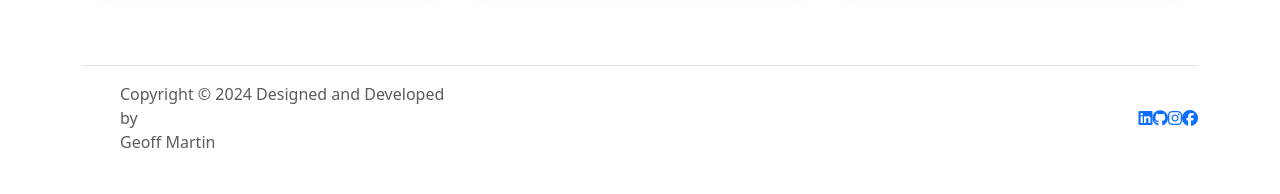
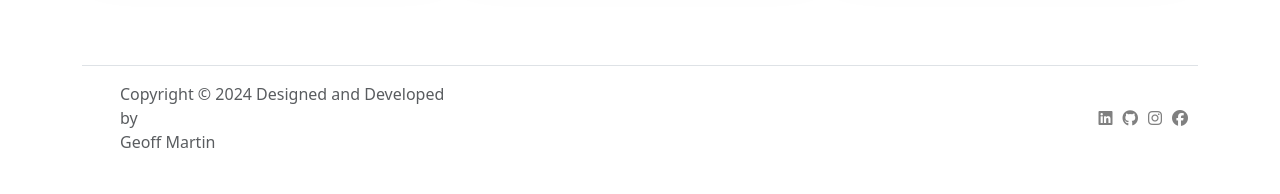
Before and after one commit to geoffm39/cafe-and-wifi-website, a Flask app: page / in a window 1280 px wide. Shown: the part 1278-1472 px from the top of the page. Run offline with Flask 3, Linux system fonts and the light colour scheme; some libraries are stand-ins or nearby versions.

Commit message:
add style.css

```diff
--- /dev/null
+++ b/app/static/css/style.css
@@ -0,0 +1,4 @@
+.social_media_icon{
+    color: grey;
+    margin-right: 10px;
+}
--- a/app/templates/base.html
+++ b/app/templates/base.html
@@ -8,6 +8,7 @@
         {{ bootstrap.load_css() }}
     {% endblock %}
     <script src="https://kit.fontawesome.com/a5f5612be0.js" crossorigin="anonymous"></script>
+    <link rel="stylesheet" href="{{ url_for('static', filename='css/style.css') }}">
 </head>
 <body>
     <header class="p-3 text-bg-dark">
@@ -62,22 +63,22 @@
 
     <ul class="nav col-md-4 justify-content-end list-unstyled d-flex">
         <li>
-            <a href="https://www.linkedin.com/in/geoffrey-martin-728174261/" class="Linkedin" target="_blank">
+            <a href="https://www.linkedin.com/in/geoffrey-martin-728174261/" class="social_media_icon" target="_blank">
                 <i class="fa-brands fa-linkedin"></i>
             </a>
         </li>
         <li>
-            <a href="https://github.com/geoffm39" class="Github" target="_blank">
+            <a href="https://github.com/geoffm39" class="social_media_icon" target="_blank">
                 <i class="fa-brands fa-github"></i>
             </a>
         </li>
         <li>
-            <a href="http://wwww.fb.com/themefisher" class="Instagram" target="_blank">
+            <a href="https://www.instagram.com/chef_geoff.martin/" class="social_media_icon" target="_blank">
                 <i class="fa-brands fa-instagram"></i>
             </a>
         </li>
         <li>
-            <a href="https://www.facebook.com/geoff.martin.140/" class="Facebook" target="_blank">
+            <a href="https://www.facebook.com/geoff.martin.140/" class="social_media_icon" target="_blank">
                 <i class="fa-brands fa-facebook"></i>
             </a>
         </li>
```
